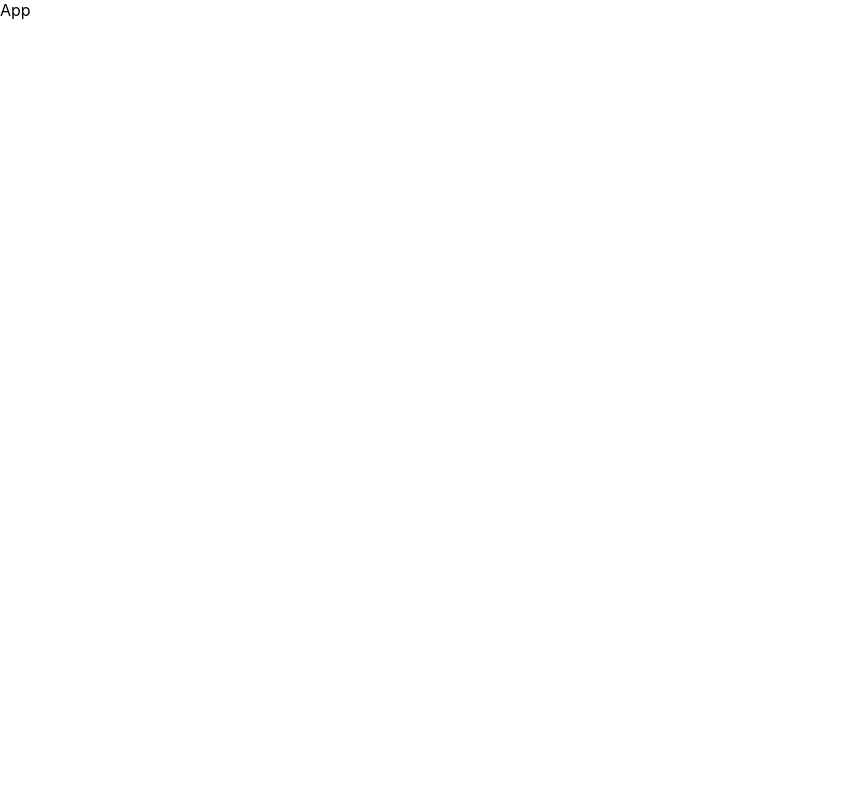
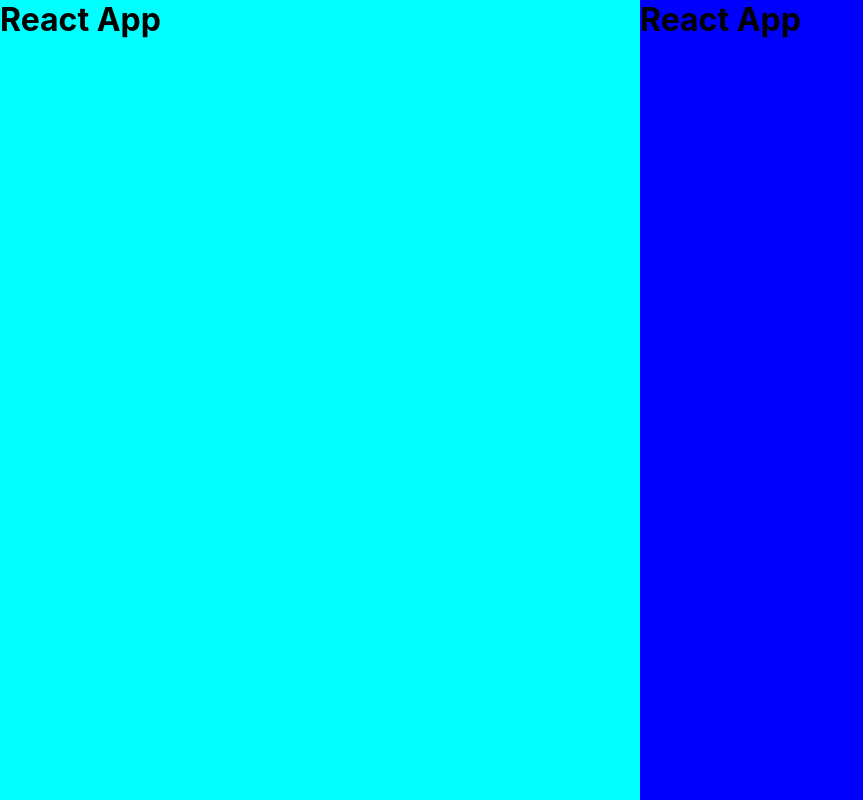
Before and after one commit to Chappu12/Login-Page-React, a React (Create React App) app: page / in a window 1280 px wide. Shown: the whole page, without its empty margins (0-863 px from the left). Built offline with nearby package versions, Linux system fonts and the light colour scheme.

Commit message:
added 2 divs

```diff
--- a/package.json
+++ b/package.json
@@ -6,7 +6,8 @@
     "cra-template": "1.2.0",
     "react": "^19.0.0",
     "react-dom": "^19.0.0",
-    "react-scripts": "5.0.1"
+    "react-scripts": "5.0.1",
+    "web-vitals": "^4.2.4"
   },
   "scripts": {
     "start": "react-scripts start",
--- a/src/App.css
+++ b/src/App.css
@@ -1,38 +1,34 @@
-.App {
-  text-align: center;
+* {
+    margin: 0;
+    padding: 0;
+    box-sizing: border-box;
 }
 
-.App-logo {
-  height: 40vmin;
-  pointer-events: none;
+html,
+body {
+    height: 100%;
+    width: 100%;
+    margin: 0;
+    padding: 0;
+    box-sizing: border-box;
 }
 
-@media (prefers-reduced-motion: no-preference) {
-  .App-logo {
-    animation: App-logo-spin infinite 20s linear;
-  }
+.main{
+    display: flex;
+    flex-direction: row;
+    justify-content: center;
+    align-items: center;
+
 }
 
-.App-header {
-  background-color: #282c34;
-  min-height: 100vh;
-  display: flex;
-  flex-direction: column;
-  align-items: center;
-  justify-content: center;
-  font-size: calc(10px + 2vmin);
-  color: white;
+.first{
+    height: 100vh;
+    width: 50%;
+    background-color: aqua;
 }
 
-.App-link {
-  color: #61dafb;
+.second{
+    height: 100vh;
+    width: 50%;
+    background-color: blue;
 }
-
-@keyframes App-logo-spin {
-  from {
-    transform: rotate(0deg);
-  }
-  to {
-    transform: rotate(360deg);
-  }
-}
--- a/src/App.js
+++ b/src/App.js
@@ -1,8 +1,18 @@
 import React from 'react'
+import './App.css'
 
 const App = () => {
   return (
-    <div>App</div>
+    <>
+      <div className='main'>
+        <div className='first'>
+          <h1>React App</h1>
+        </div>
+        <div className='second'>
+          <h1>React App</h1>
+        </div>
+      </div>
+    </>
   )
 }
 
```
Also changed, not shown: 1 other file (tests, documents, lock files or other folders).
